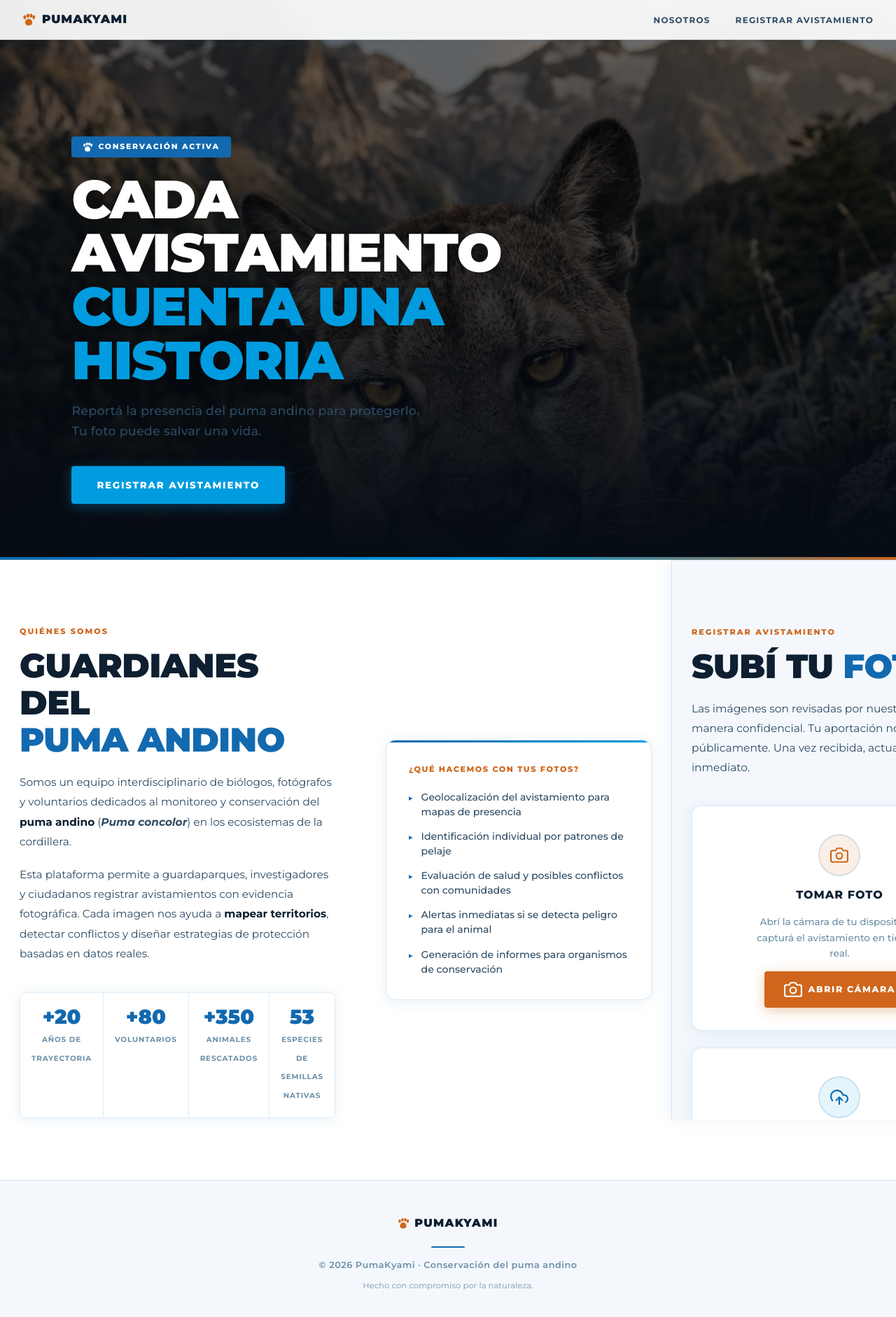
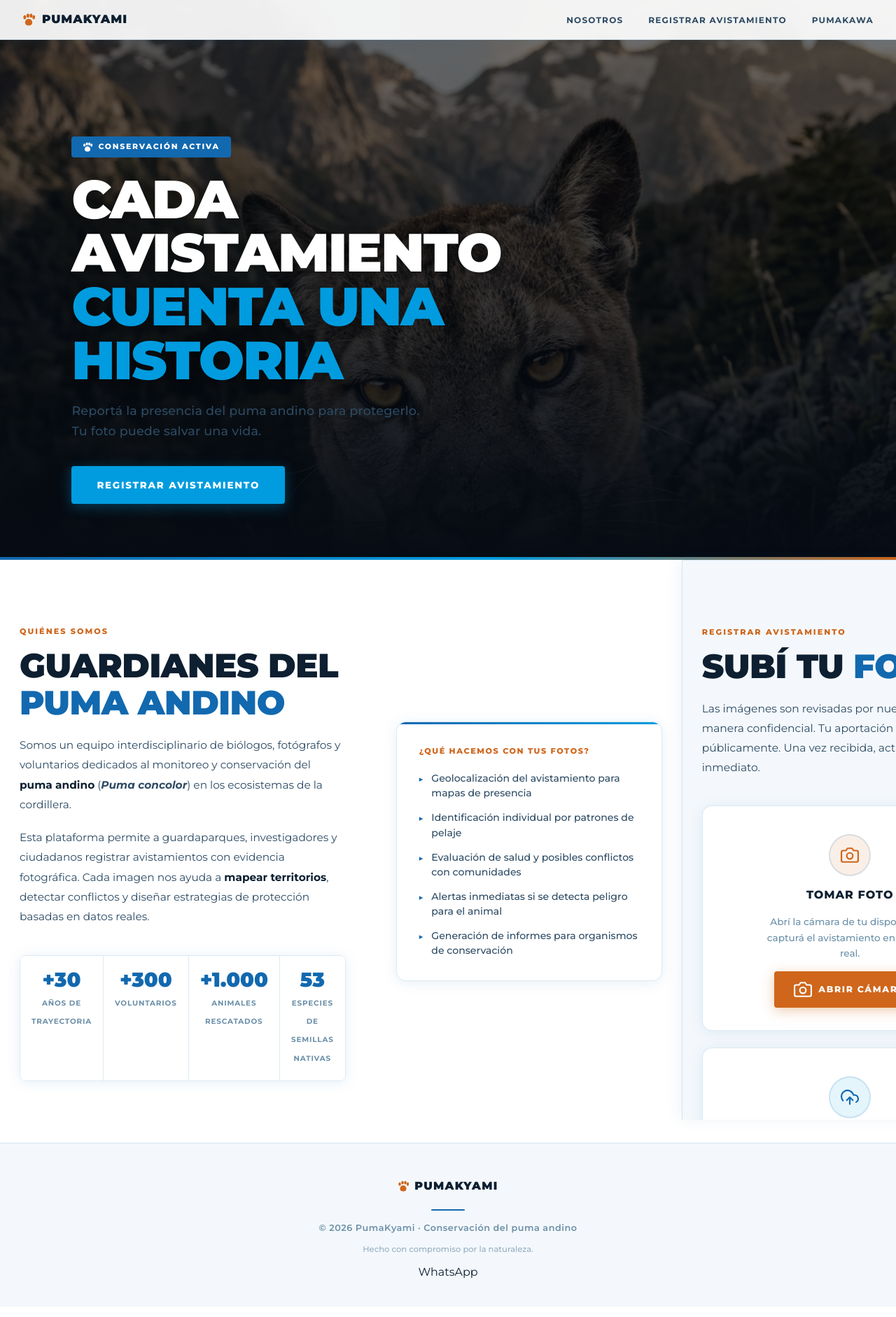
Before and after one commit to yyammi/pumakyami, a React (Vite) app in the folder my-app/: page / in a window 1280 px wide. Shown: the top 1882 px of the page at 70% size. Built offline with nearby package versions, Linux system fonts and the light colour scheme.

Commit message:
agrego wsp

```diff
--- a/my-app/src/Componentes/Footer/Footer.jsx
+++ b/my-app/src/Componentes/Footer/Footer.jsx
@@ -20,6 +20,13 @@
       <div className="footer__divider" />
       <p className="footer__copy">© 2026 PumaKyami · Conservación del puma andino</p>
       <p className="footer__sub">Hecho con compromiso por la naturaleza.</p>
+      <a
+        href="https://wa.me/541112345678"
+        target="_blank"
+        rel="noopener noreferrer"
+      >
+        WhatsApp
+      </a>
     </footer>
   );
 }
--- a/my-app/src/Componentes/Navbar/Navbar.jsx
+++ b/my-app/src/Componentes/Navbar/Navbar.jsx
@@ -20,6 +20,10 @@
       <ul className="nav__links">
         <li><a href="#quienes-somos">Nosotros</a></li>
         <li><a href="#registrar">Registrar avistamiento</a></li>
+        <li>
+          <a href="https://pumakawa.org/"  target="_blank" rel="noopener noreferrer">Pumakawa
+          </a>
+        </li>
       </ul>
     </nav>
   );
--- a/my-app/src/Componentes/SobreNosotros/SobreNosotros.jsx
+++ b/my-app/src/Componentes/SobreNosotros/SobreNosotros.jsx
@@ -30,15 +30,15 @@
             {/* ── Stats ── */}
             <div className="stats">
               <div className="stat">
-                <span className="stat__num">+20</span>
+                <span className="stat__num">+30</span>
                 <span className="stat__label">Años de trayectoria</span>
               </div>
               <div className="stat">
-                <span className="stat__num">+80</span>
+                <span className="stat__num">+300</span>
                 <span className="stat__label">Voluntarios</span>
               </div>
               <div className="stat">
-                <span className="stat__num">+350</span>
+                <span className="stat__num">+1.000</span>
                 <span className="stat__label">Animales rescatados</span>
               </div>
               <div className="stat">
```
